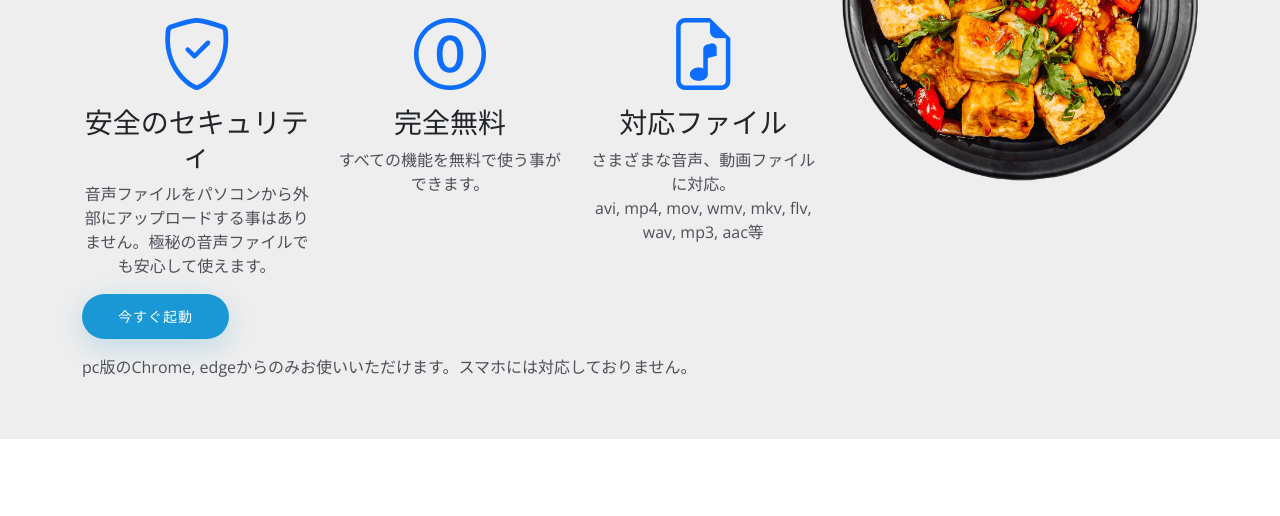
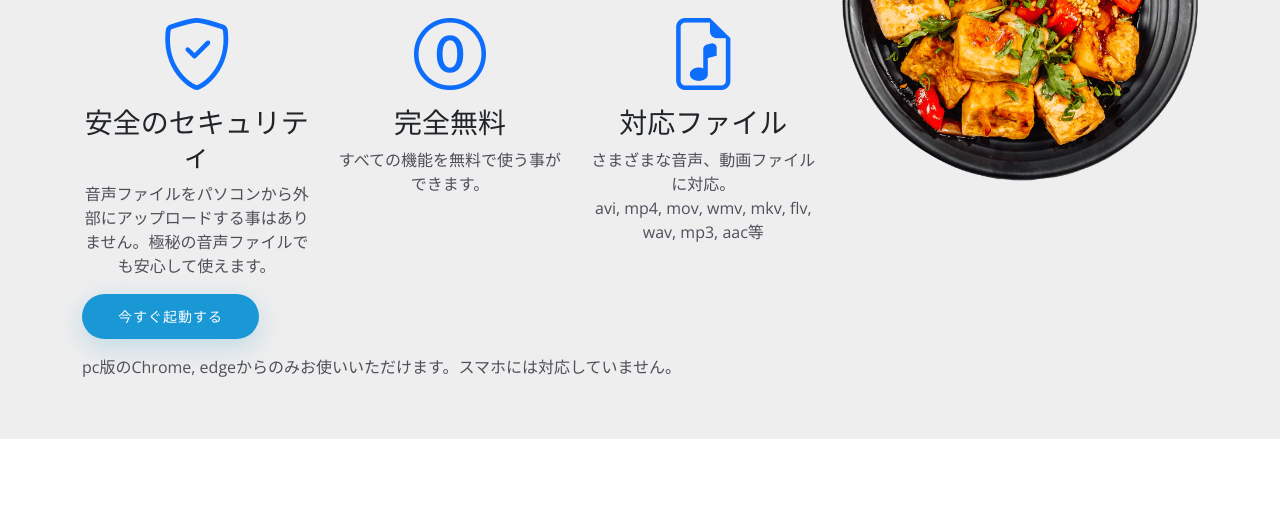
Before and after one commit to ritogk/ritogk.github.io, a plain HTML site: page moziokosi/index.html in a window 1280 px wide. Shown: the part 245-761 px from the top of the page. Drawn offline with nearby package versions, Linux system fonts and the light colour scheme.

Commit message:
文言日銃声

```diff
--- a/moziokosi/index.html
+++ b/moziokosi/index.html
@@ -154,14 +154,14 @@
 
             <div class="d-flex" data-aos="fade-up" data-aos-delay="200">
               <a href="./application.html" class="btn-book-a-table"
-                >今すぐ起動</a
+                >今すぐ起動する</a
               >
             </div>
 
             <div class="mt-3">
               <p data-aos="fade-up" data-aos-delay="300">
                 pc版のChrome,
-                edgeからのみお使いいただけます。スマホには対応しておりません。
+                edgeからのみお使いいただけます。スマホには対応していません。
               </p>
             </div>
           </div>
```
